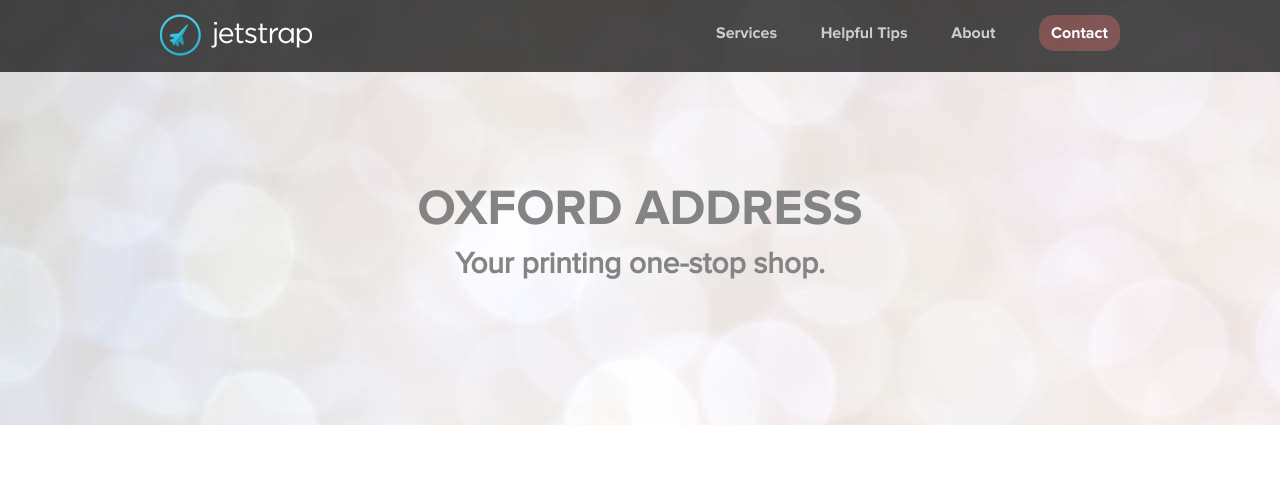
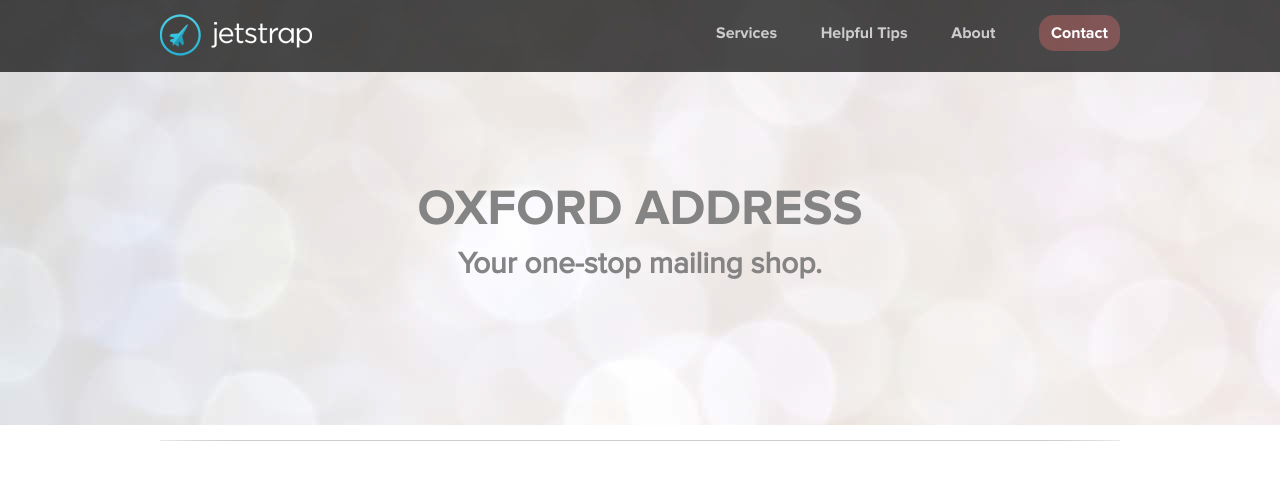
Before and after one commit to oxfordaddress/oxfordaddress.github.io, a PHP site: page /index_new.html in a window 1280 px wide. Shown: the top 480 px of the page. Run offline with PHP 8.4, Linux system fonts and the light colour scheme.

Commit message:
Divider added

```diff
--- a/css/site.css
+++ b/css/site.css
@@ -21,24 +21,24 @@ header {
   background: url('../img/ox_ad_logo.png') no-repeat transparent;
 }
 
-#h {
+#head {
   padding: 10px 0px;
 }
 
-#h, #f, .wrapped-content {
+#head, #f, .wrapped-content {
   width: 960px;
   margin: auto;
 }
 
-#h > .l {
+#head > .l {
   margin-top: 4px;
 }
 
-#h > .r {
+#head > .r {
   line-height: 48px;
 }
 
-#h > .r .link {
+#head > .r .link {
   margin-right: 40px;
   text-decoration: none;
   color: #ccc;
@@ -46,7 +46,7 @@ header {
   font-family: 'ProximaNova-Bold';
 }
 
-#h > .r .link:hover {
+#head > .r .link:hover {
   color: #fff;
   -webkit-transition:color 0.2s linear;
   -moz-transition: color 0.2s linear;
@@ -100,7 +100,7 @@ header {
   border-radius: 15px;
 }
 
-.jumbotron {
+.title {
   /*content: '';
   display: block;
   position: relative;*/
@@ -110,16 +110,23 @@ header {
   text-align: center;
 }
 
-.jumbotron h1 {
+.title h1 {
   font-family: ProximaNova-Bold;
   font-weight: normal;
   font-size: 50px;
 }
 
-.jumbotron p {
+.title p {
   font-size: 30px;
   font-weight: bold;
   margin-top: 25px;
+}
+
+.hr {
+  background: url('../img/divider_hr.jpg') no-repeat transparent 50% 50%;
+  width: 100%;
+  height: 1px;
+  margin: 15px 0px 60px 0px;
 }
 
 .proxima-bold {
--- a/index_new.html
+++ b/index_new.html
@@ -45,7 +45,7 @@
 <body>
 
     <header class="">
-        <div id="h" class="clearfix">
+        <div id="head" class="clearfix">
             <div class="l">
                 <a href="#top" class="ox-ad-logo"></a>
             </div>
@@ -61,18 +61,20 @@
     <a name="top"></a>
 
     <div class="content-wrap">
-        <div class="jumbotron">
+        <div class="title">
             <h1>OXFORD ADDRESS</h1>
-            <p>Your printing one-stop shop.</p>
+            <p>Your one-stop mailing shop.</p>
         </div>
 
-    <a name="services"></a>
+        <div class="hr"></div>
 
-    <a name="helpfultips"></a>
+        <a name="services"></a>
 
-    <a name="about"></a>
+        <a name="helpfultips"></a>
 
-    <a name="contact"></a>
+        <a name="about"></a>
+
+        <a name="contact"></a>
 
     </div>
 
```
Also changed, not shown: img/divider_hr.jpg (added).
